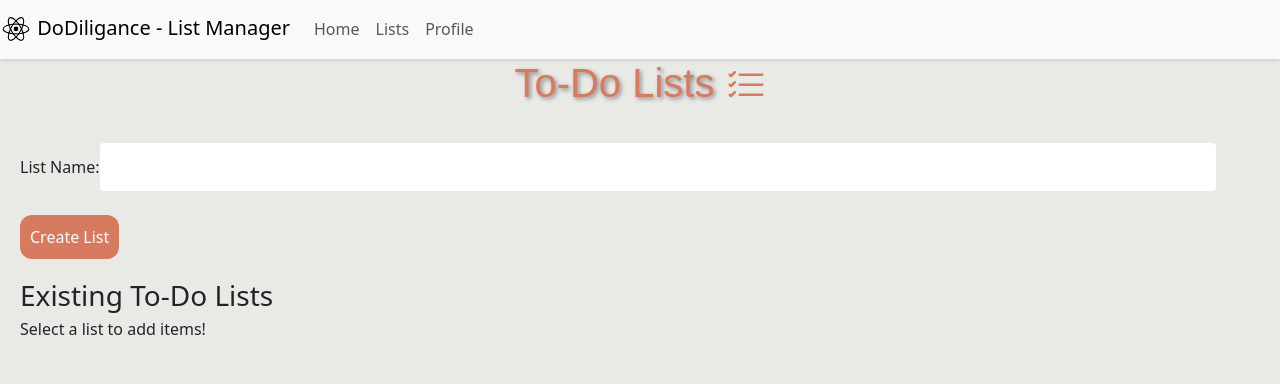
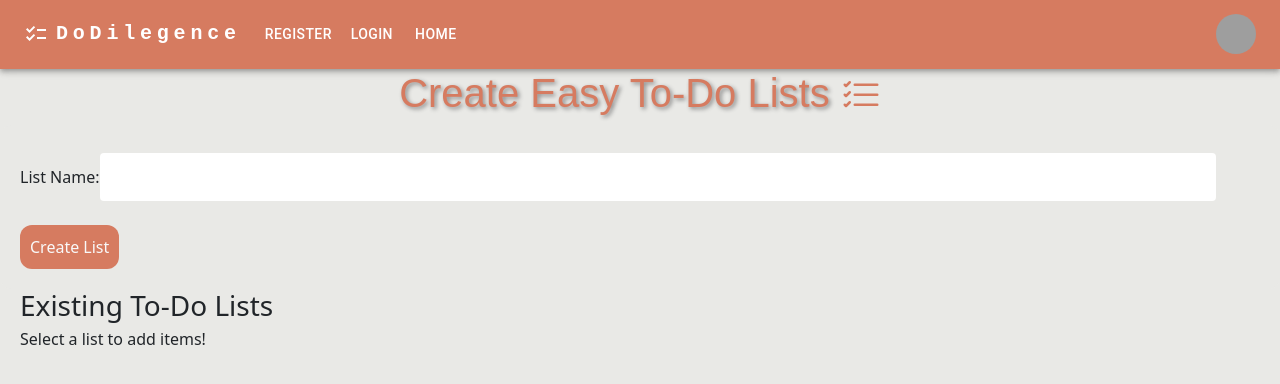
Before and after one commit to omargonz01/React-To-Do-HW-Proj, a React (Vite) app: page / in a window 1280 px wide. Shown: the top 384 px of the page. Built offline with nearby package versions, Linux system fonts and the light colour scheme; grey boxes are pictures that could not be loaded.

Commit message:
update nav/theme

```diff
--- a/package.json
+++ b/package.json
@@ -10,6 +10,10 @@
     "preview": "vite preview"
   },
   "dependencies": {
+    "@emotion/react": "^11.11.1",
+    "@emotion/styled": "^11.11.0",
+    "@mui/icons-material": "^5.14.16",
+    "@mui/material": "^5.14.17",
     "bootstrap": "^5.3.2",
     "firebase": "^10.5.0",
     "react": "^18.2.0",
--- a/src/App.tsx
+++ b/src/App.tsx
@@ -9,6 +9,17 @@
 import "./components/Form/Form.css"
 import { BsListCheck } from "react-icons/bs"
 // import LoginFRorm and RegisterForm and UserLIsts
+import { ThemeProvider, createTheme } from "@mui/material/styles"
+
+const theme = createTheme({
+  palette: {
+    primary: {
+      main: '#d67b60',
+      light: '#ecc4b8',
+      dark: '#91290c'
+    }
+  }
+})
 
 interface ICreateList {
   listName: string;
@@ -55,14 +66,16 @@
 
   return (
     <>
+      <ThemeProvider theme={theme}>
       <Nav/>
-      <h1 className="head text-center"> To-Do Lists <BsListCheck/></h1>
+      <h1 className="head text-center"> Create Easy To-Do Lists <BsListCheck/></h1>
       <Form addList={addList} />
       <h3>Existing To-Do Lists</h3>
       <h6>Select a list to add items!</h6>
       <Lists lists={lists} toggleCheck={toggleCheck} toggleSelected={toggleSelected}/>
       {lists.some(list => list.selected) && <ItemForm lists={lists} addItem={addItem} />}
       {lists.some(list => list.items.some(item => item.checked)) && <Button removeItems={removeItems} />}
+      </ThemeProvider>
     </>
   );
 };
--- a/src/components/Nav/Nav.tsx
+++ b/src/components/Nav/Nav.tsx
@@ -1,21 +1,162 @@
-import { Navbar, Nav } from 'react-bootstrap';
-import { BiLogoReact } from 'react-icons/bi';
-import './Nav.css'
+import * as React from 'react';
+import AppBar from '@mui/material/AppBar';
+import Box from '@mui/material/Box';
+import Toolbar from '@mui/material/Toolbar';
+import IconButton from '@mui/material/IconButton';
+import Typography from '@mui/material/Typography';
+import Menu from '@mui/material/Menu';
+import MenuIcon from '@mui/icons-material/Menu';
+import Container from '@mui/material/Container';
+import Avatar from '@mui/material/Avatar';
+import Button from '@mui/material/Button';
+import Tooltip from '@mui/material/Tooltip';
+import MenuItem from '@mui/material/MenuItem';
+import ChecklistIcon from '@mui/icons-material/Checklist';
 
-const Navigation = () => {
+const pages = ['Register', 'Login', 'Home'];
+const settings = ['Profile', 'Account', 'Dashboard', 'Logout'];
+
+function ResponsiveAppBar() {
+  const [anchorElNav, setAnchorElNav] = React.useState<null | HTMLElement>(null);
+  const [anchorElUser, setAnchorElUser] = React.useState<null | HTMLElement>(null);
+
+  const handleOpenNavMenu = (event: React.MouseEvent<HTMLElement>) => {
+    setAnchorElNav(event.currentTarget);
+  };
+  const handleOpenUserMenu = (event: React.MouseEvent<HTMLElement>) => {
+    setAnchorElUser(event.currentTarget);
+  };
+
+  const handleCloseNavMenu = () => {
+    setAnchorElNav(null);
+  };
+
+  const handleCloseUserMenu = () => {
+    setAnchorElUser(null);
+  };
+
   return (
-    <Navbar bg="light" expand="lg">
-      <Navbar.Brand href="#"><BiLogoReact size={32} /> DoDiligance - List Manager</Navbar.Brand>
-      <Navbar.Toggle  />
-      <Navbar.Collapse id="basic-navbar-nav">
-        <Nav className="mr-auto">
-          <Nav.Link href="#">Home</Nav.Link>
-          <Nav.Link href="#">Lists</Nav.Link>
-          <Nav.Link href="#">Profile</Nav.Link>
-        </Nav>
-      </Navbar.Collapse>
-    </Navbar>
+    <AppBar position="static">
+      <Container maxWidth="xl">
+        <Toolbar disableGutters>
+          <ChecklistIcon sx={{ display: { xs: 'none', md: 'flex' }, mr: 1 }} />
+          <Typography
+            variant="h6"
+            noWrap
+            component="a"
+            href="#app-bar-with-responsive-menu"
+            sx={{
+              mr: 2,
+              display: { xs: 'none', md: 'flex' },
+              fontFamily: 'monospace',
+              fontWeight: 700,
+              letterSpacing: '.3rem',
+              color: 'inherit',
+              textDecoration: 'none',
+            }}
+          >
+            DoDilegence
+          </Typography>
+
+          <Box sx={{ flexGrow: 1, display: { xs: 'flex', md: 'none' } }}>
+            <IconButton
+              size="large"
+              aria-label="account of current user"
+              aria-controls="menu-appbar"
+              aria-haspopup="true"
+              onClick={handleOpenNavMenu}
+              color="inherit"
+            >
+              <MenuIcon />
+            </IconButton>
+            <Menu
+              id="menu-appbar"
+              anchorEl={anchorElNav}
+              anchorOrigin={{
+                vertical: 'bottom',
+                horizontal: 'left',
+              }}
+              keepMounted
+              transformOrigin={{
+                vertical: 'top',
+                horizontal: 'left',
+              }}
+              open={Boolean(anchorElNav)}
+              onClose={handleCloseNavMenu}
+              sx={{
+                display: { xs: 'block', md: 'none' },
+              }}
+            >
+              {pages.map((page) => (
+                <MenuItem key={page} onClick={handleCloseNavMenu}>
+                  <Typography textAlign="center">{page}</Typography>
+                </MenuItem>
+              ))}
+            </Menu>
+          </Box>
+          <ChecklistIcon sx={{ display: { xs: 'flex', md: 'none' }, mr: 1 }} />
+          <Typography
+            variant="h5"
+            noWrap
+            component="a"
+            href="#app-bar-with-responsive-menu"
+            sx={{
+              mr: 2,
+              display: { xs: 'flex', md: 'none' },
+              flexGrow: 1,
+              fontFamily: 'monospace',
+              fontWeight: 700,
+              letterSpacing: '.3rem',
+              color: 'inherit',
+              textDecoration: 'none',
+            }}
+          >
+            DoDiligence
+          </Typography>
+          <Box sx={{ flexGrow: 1, display: { xs: 'none', md: 'flex' } }}>
+            {pages.map((page) => (
+              <Button
+                key={page}
+                onClick={handleCloseNavMenu}
+                sx={{ my: 2, color: 'white', display: 'block' }}
+              >
+                {page}
+              </Button>
+            ))}
+          </Box>
+
+          <Box sx={{ flexGrow: 0 }}>
+            <Tooltip title="Open settings">
+              <IconButton onClick={handleOpenUserMenu} sx={{ p: 0 }}>
+                <Avatar alt="Remy Sharp" src="/static/images/avatar/2.jpg" />
+              </IconButton>
+            </Tooltip>
+            <Menu
+              sx={{ mt: '45px' }}
+              id="menu-appbar"
+              anchorEl={anchorElUser}
+              anchorOrigin={{
+                vertical: 'top',
+                horizontal: 'right',
+              }}
+              keepMounted
+              transformOrigin={{
+                vertical: 'top',
+                horizontal: 'right',
+              }}
+              open={Boolean(anchorElUser)}
+              onClose={handleCloseUserMenu}
+            >
+              {settings.map((setting) => (
+                <MenuItem key={setting} onClick={handleCloseUserMenu}>
+                  <Typography textAlign="center">{setting}</Typography>
+                </MenuItem>
+              ))}
+            </Menu>
+          </Box>
+        </Toolbar>
+      </Container>
+    </AppBar>
   );
-};
-
-export default Navigation;
+}
+export default ResponsiveAppBar;
```
Also changed, not shown: 1 other file (tests, documents, lock files or other folders).
